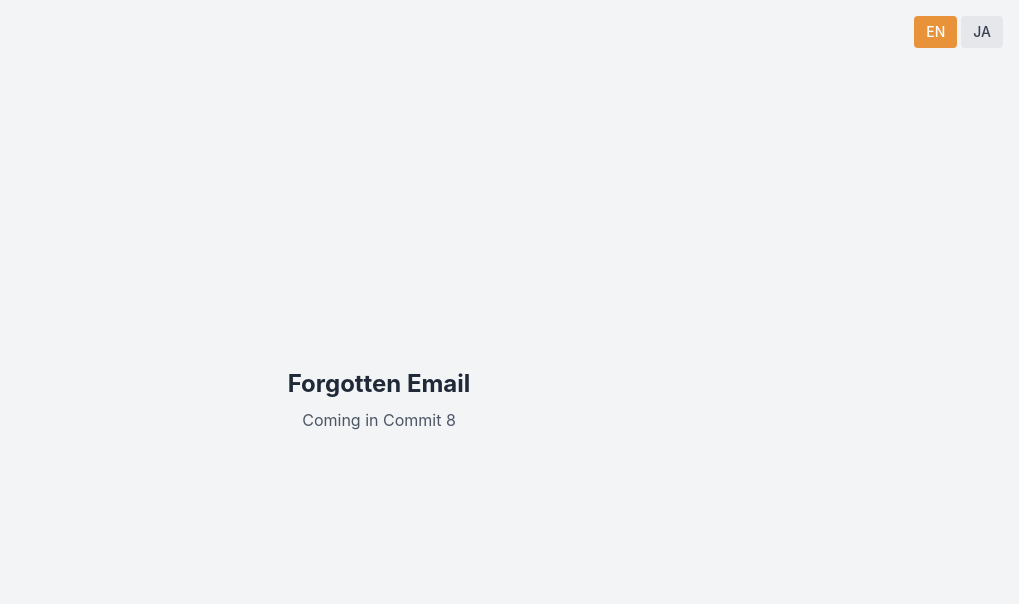
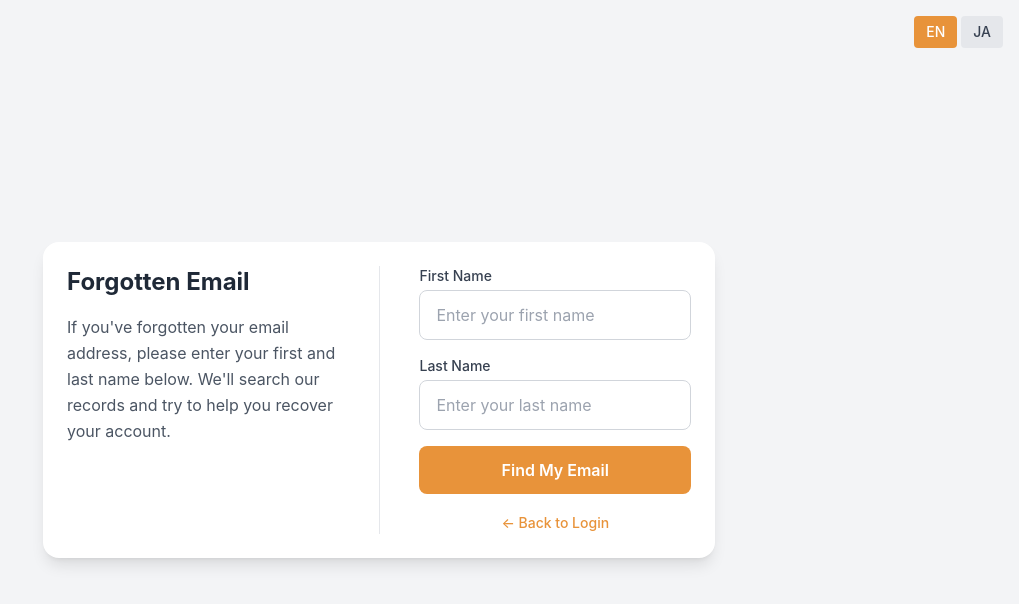
Before and after one commit to tannguyen25121990/home-assignment, a React (Vite) app: page /forgotten-email in a window 1280 px wide. Shown: the top 604 px of the page, without its empty margins (261-1280 px from the left). Built offline with nearby package versions, Linux system fonts and the light colour scheme.

Commit message:
feat: implement Forgotten Email page with two-column layout and form validation

```diff
--- a/src/pages/ForgottenEmailPage.tsx
+++ b/src/pages/ForgottenEmailPage.tsx
@@ -1,14 +1,126 @@
+import { useState } from 'react'
 import { useTranslation } from 'react-i18next'
+import { Link } from 'react-router-dom'
+import { Card } from '../components/ui/Card'
+import { Button } from '../components/ui/Button'
+import { Input } from '../components/ui/Input'
+import { Spinner } from '../components/ui/Spinner'
+
+type PageState = 'form' | 'loading' | 'success'
 
 export function ForgottenEmailPage() {
   const { t } = useTranslation()
 
+  const [firstName, setFirstName] = useState('')
+  const [lastName, setLastName] = useState('')
+  const [errors, setErrors] = useState<{ firstName?: string; lastName?: string }>({})
+  const [pageState, setPageState] = useState<PageState>('form')
+
+  const validate = (): boolean => {
+    const newErrors: { firstName?: string; lastName?: string } = {}
+
+    if (!firstName.trim()) {
+      newErrors.firstName = 'First name is required'
+    }
+    if (!lastName.trim()) {
+      newErrors.lastName = 'Last name is required'
+    }
+
+    setErrors(newErrors)
+    return Object.keys(newErrors).length === 0
+  }
+
+  const handleSubmit = async (e: React.FormEvent) => {
+    e.preventDefault()
+
+    if (!validate()) return
+
+    setPageState('loading')
+
+    try {
+      // Send POST request to HTTPbin
+      await fetch('https://httpbin.org/post', {
+        method: 'POST',
+        headers: { 'Content-Type': 'application/json' },
+        body: JSON.stringify({ firstName, lastName }),
+      })
+
+      // Simulate wait time
+      await new Promise((resolve) => setTimeout(resolve, 2000))
+
+      setPageState('success')
+    } catch {
+      setPageState('form')
+    }
+  }
+
   return (
-    <div className="min-h-screen flex items-center justify-center bg-gray-100">
-      <div className="text-center">
-        <h1 className="text-2xl font-bold text-gray-800">{t('forgottenEmail.title')}</h1>
-        <p className="text-gray-600 mt-2">Coming in Commit 8</p>
-      </div>
+    <div className="min-h-screen flex items-center justify-center bg-gray-100 p-4">
+      <Card animate="slide-down-bounce" className="w-full max-w-2xl">
+        {pageState === 'loading' ? (
+          <div className="animate-fade-in flex items-center justify-center py-16">
+            <Spinner size="lg" />
+          </div>
+        ) : pageState === 'success' ? (
+          <div className="animate-fade-in text-center py-8">
+            <h2 className="text-2xl font-bold text-gray-800 mb-4">
+              {t('forgottenEmail.successMessage', { firstName, lastName })}
+            </h2>
+            <Link to="/" className="text-primary hover:underline font-medium">
+              ← Back to Login
+            </Link>
+          </div>
+        ) : (
+          <div className="flex flex-col md:flex-row animate-fade-in">
+            {/* Left side - Explanation */}
+            <div className="md:w-1/2 md:pr-6 mb-6 md:mb-0">
+              <h1 className="text-2xl font-bold text-gray-800 mb-4">{t('forgottenEmail.title')}</h1>
+              <p className="text-gray-600 leading-relaxed">{t('forgottenEmail.description')}</p>
+            </div>
+
+            {/* Divider */}
+            <div className="hidden md:block w-px bg-gray-200 mx-4" />
+            <div className="md:hidden h-px bg-gray-200 my-4" />
+
+            {/* Right side - Form */}
+            <div className="md:w-1/2 md:pl-6">
+              <form onSubmit={handleSubmit} className="space-y-4">
+                <Input
+                  value={firstName}
+                  onChange={(e) => {
+                    setFirstName(e.target.value)
+                    if (errors.firstName) setErrors((prev) => ({ ...prev, firstName: undefined }))
+                  }}
+                  placeholder={t('forgottenEmail.firstNamePlaceholder')}
+                  label={t('common.firstName')}
+                  error={errors.firstName}
+                />
+
+                <Input
+                  value={lastName}
+                  onChange={(e) => {
+                    setLastName(e.target.value)
+                    if (errors.lastName) setErrors((prev) => ({ ...prev, lastName: undefined }))
+                  }}
+                  placeholder={t('forgottenEmail.lastNamePlaceholder')}
+                  label={t('common.lastName')}
+                  error={errors.lastName}
+                />
+
+                <Button type="submit" className="w-full">
+                  {t('forgottenEmail.button')}
+                </Button>
+
+                <div className="text-center">
+                  <Link to="/" className="text-primary hover:underline text-sm font-medium">
+                    ← Back to Login
+                  </Link>
+                </div>
+              </form>
+            </div>
+          </div>
+        )}
+      </Card>
     </div>
   )
 }
```
Also changed, not shown: 1 other file (tests, documents, lock files or other folders).
